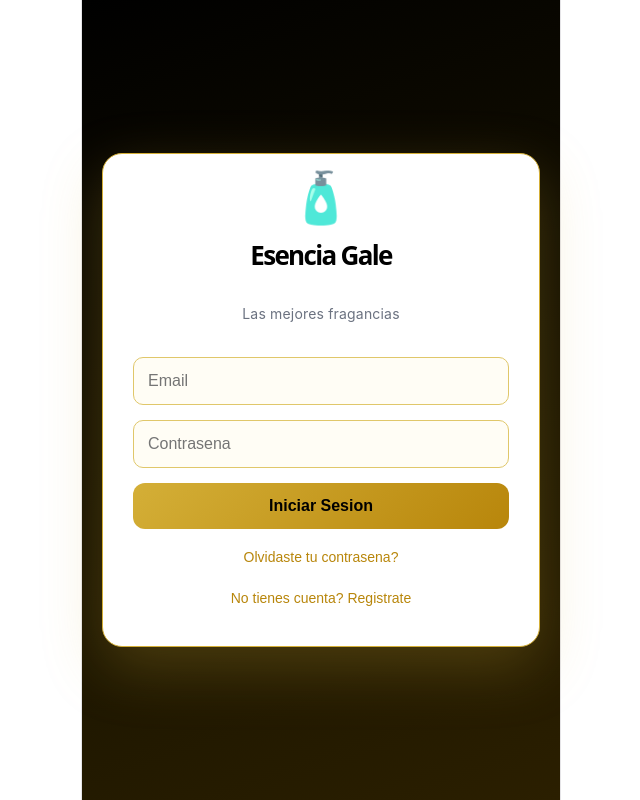
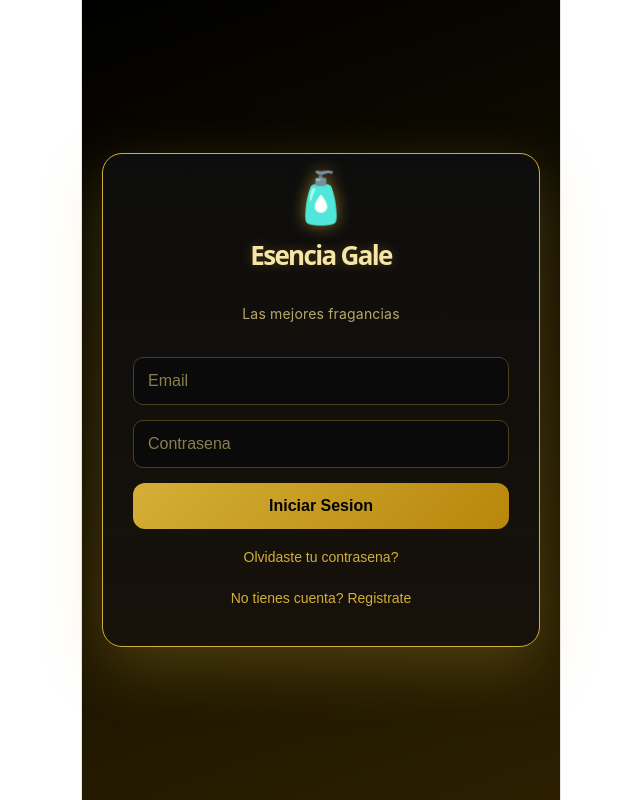
Before and after one commit to SoporteCerp/ServidorIT-Perfumes, a React (Vite) app: page /login in a window 1280 px wide. Shown: the whole page, without its empty margins (319-959 px from the left). Built offline with nearby package versions, Linux system fonts and the light colour scheme; no server answers.

Commit message:
dark gold login theme with minimal white

```diff
--- a/src/App.css
+++ b/src/App.css
@@ -593,23 +593,31 @@ body {
   background: linear-gradient(160deg, #000000 0%, #1a1400 60%, #2b1f00 100%);
 }
 .login-box {
-  background: #ffffff;
+  background: linear-gradient(180deg, #0d0d0d, #17120a);
   border: 1px solid #d4af37;
   box-shadow: 0 20px 60px rgba(212, 175, 55, 0.25);
 }
+.login-logo {
+  filter: drop-shadow(0 0 8px rgba(212, 175, 55, 0.6));
+}
 .login-title {
-  color: #000000;
+  color: #f5e6a8;
+  text-shadow: 0 0 12px rgba(212, 175, 55, 0.3);
 }
 .login-subtitle {
-  color: #6b7280;
+  color: #b8a86b;
 }
 .login-page .form-input {
-  border: 1px solid #e0c76a;
-  background: #fffdf5;
+  border: 1px solid #4a3f1f;
+  background: #0a0a0a;
+  color: #f5f0dc;
+}
+.login-page .form-input::placeholder {
+  color: #8a7d4d;
 }
 .login-page .form-input:focus {
   border-color: #d4af37;
-  box-shadow: 0 0 0 2px rgba(212, 175, 55, 0.2);
+  box-shadow: 0 0 0 2px rgba(212, 175, 55, 0.25);
 }
 .login-page .btn-primary {
   background: linear-gradient(135deg, #d4af37, #b8860b);
@@ -620,8 +628,8 @@ body {
   background: linear-gradient(135deg, #e0c76a, #d4af37);
 }
 .login-page .btn-link {
-  color: #b8860b;
+  color: #d4af37;
 }
 .login-page .btn-link:hover {
-  color: #8b6508;
+  color: #e0c76a;
 }
--- a/src/pages/Login.jsx
+++ b/src/pages/Login.jsx
@@ -45,8 +45,8 @@ export default function Login() {
             <>
               <div style={{textAlign:'center',padding:'20px 0'}}>
                 <div style={{fontSize:50,marginBottom:15}}>✅</div>
-                <p style={{color:'var(--gray-700)',fontSize:16,fontWeight:500}}>Email enviado!</p>
-                <p style={{color:'var(--gray-500)',fontSize:14,marginTop:8}}>Revisa tu bandeja de entrada en <strong>{email}</strong></p>
+                <p style={{color:'#f5e6a8',fontSize:16,fontWeight:500}}>Email enviado!</p>
+                <p style={{color:'#b8a86b',fontSize:14,marginTop:8}}>Revisa tu bandeja de entrada en <strong>{email}</strong></p>
               </div>
               <button className="btn btn-primary" onClick={() => { setShowReset(false); setResetSent(false); }}>
                 Volver al Login
```
